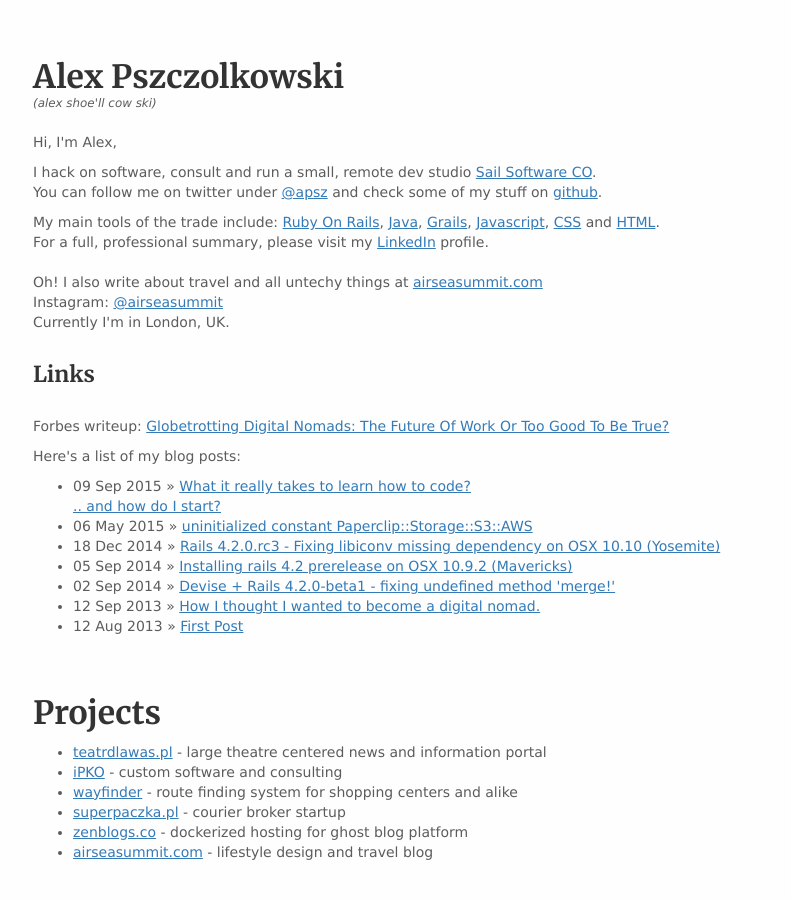
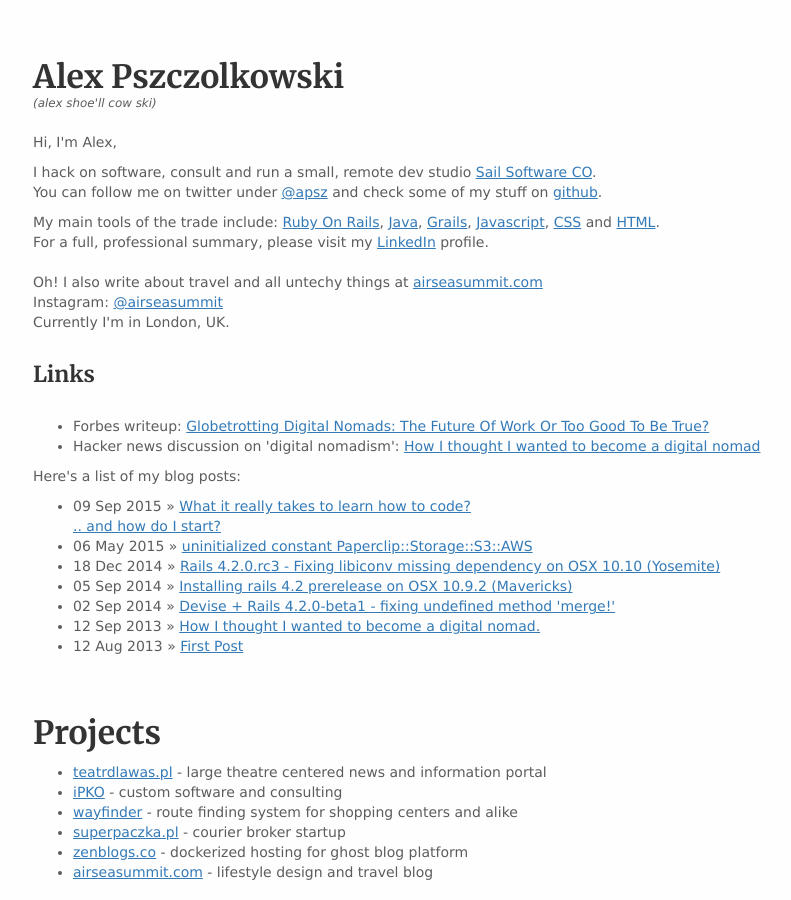
Before and after one commit to alexp/alexp.github.io, a Jekyll site: the page built from index.html, in a window 1280 px wide and 900 px high. Shown: the whole window, without its empty margins (232-1023 px from the left). Built offline with Jekyll 4.4.1, drawn with Linux system fonts in a browser that asks for light colours; comment, search, counter and statistics services are not loaded.

Commit message:
Add hackernews discussion link and reformat links

```diff
--- a/index.html
+++ b/index.html
@@ -37,7 +37,10 @@
 
         <p>
           <h2>Links</h2>
-          Forbes writeup: <a href="http://www.forbes.com/sites/forbesleadershipforum/2015/12/22/globetrotting-digital-nomads-the-future-of-work-or-too-good-to-be-true/">Globetrotting Digital Nomads: The Future Of Work Or Too Good To Be True?</a>
+          <ul>
+            <li>Forbes writeup: <a href="http://www.forbes.com/sites/forbesleadershipforum/2015/12/22/globetrotting-digital-nomads-the-future-of-work-or-too-good-to-be-true/">Globetrotting Digital Nomads: The Future Of Work Or Too Good To Be True?</a></li>
+            <li>Hacker news discussion on 'digital nomadism': <a href="https://news.ycombinator.com/item?id=6388820">How I thought I wanted to become a digital nomad</a></li>
+          </ul>
         </p>
 
         <p>
```
